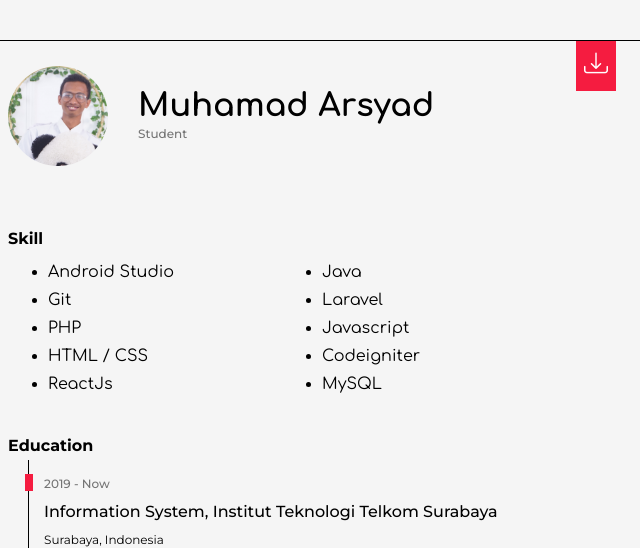
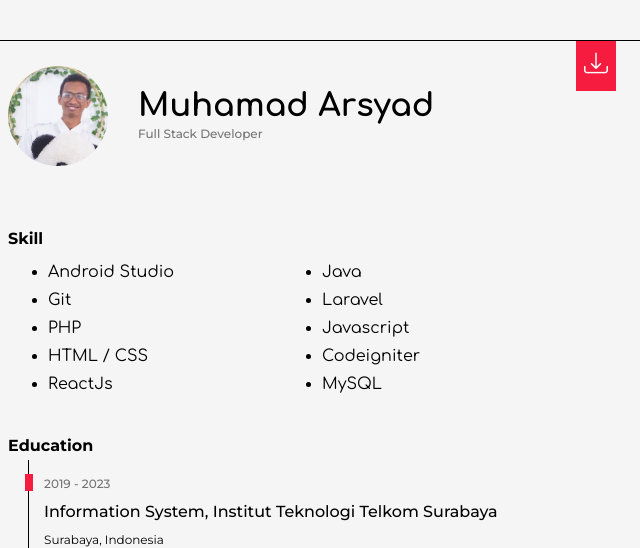
Before and after one commit to arsyadbruh/arsyadbruh.github.io, a plain HTML site: page cv/index.html in a window 1280 px wide. Shown: the top 548 px of the page, 338-978 px from the left. Drawn offline with nearby package versions, Linux system fonts and the light colour scheme.

Commit message:
update info student - dah lulus

```diff
--- a/cv/index.html
+++ b/cv/index.html
@@ -37,7 +37,7 @@
 
             <div class="text-profile">
                 <h1 class="text-center">Muhamad Arsyad</h1>
-                <p class="text-center text-small text-gl">Student</p>
+                <p class="text-center text-small text-gl">Full Stack Developer</p>
             </div>
         </div>
 
@@ -65,7 +65,7 @@
             <div class="edu-list">
                 <div class="edu-item first-edu-item">
                     <span class="border-icon"></span>
-                    <p class="text-gl text-small edu-time">2019 - Now</p>
+                    <p class="text-gl text-small edu-time">2019 - 2023</p>
                     <p class="school-name">
                         Information System, Institut Teknologi Telkom Surabaya
                     </p>
```
